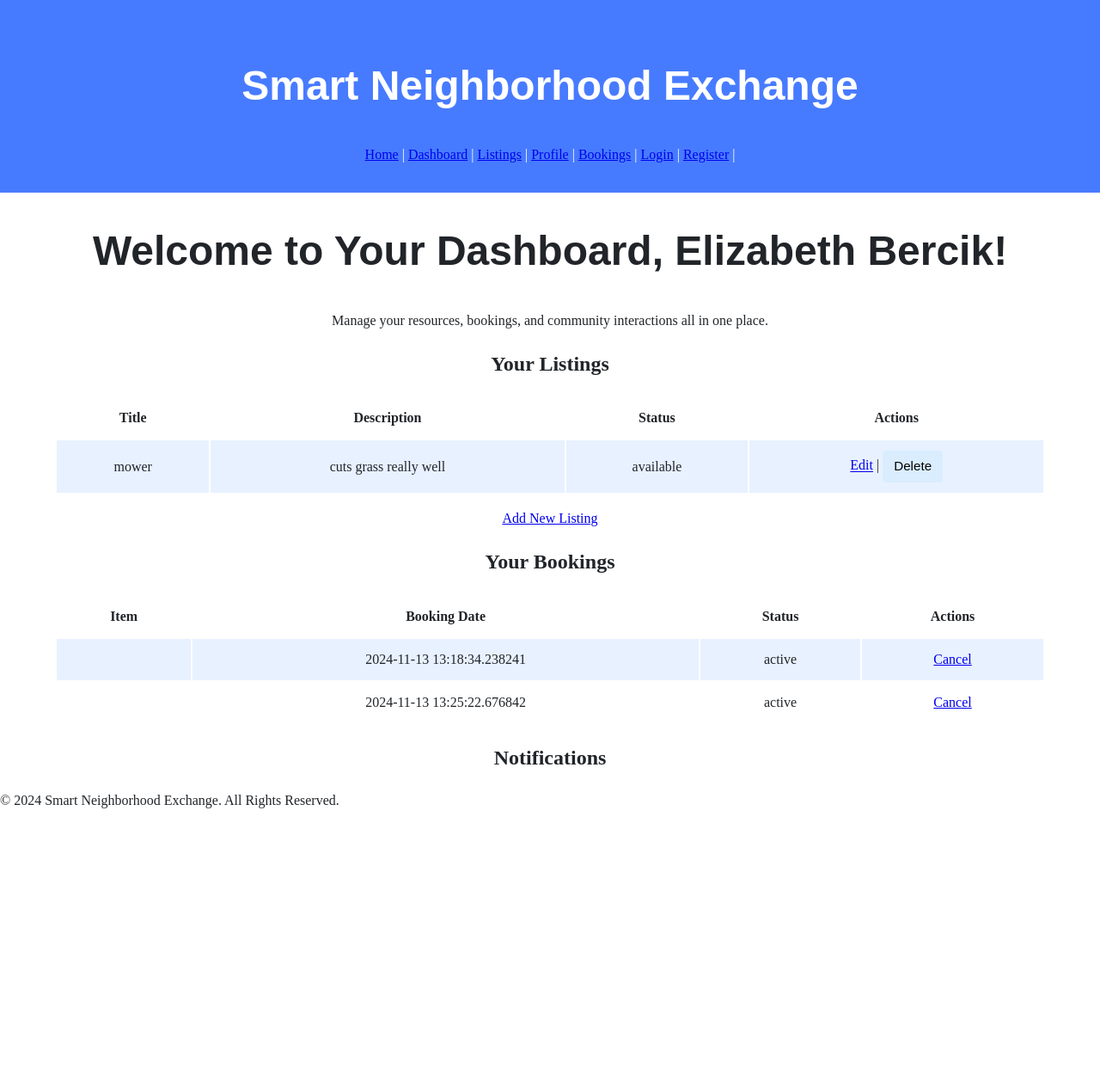
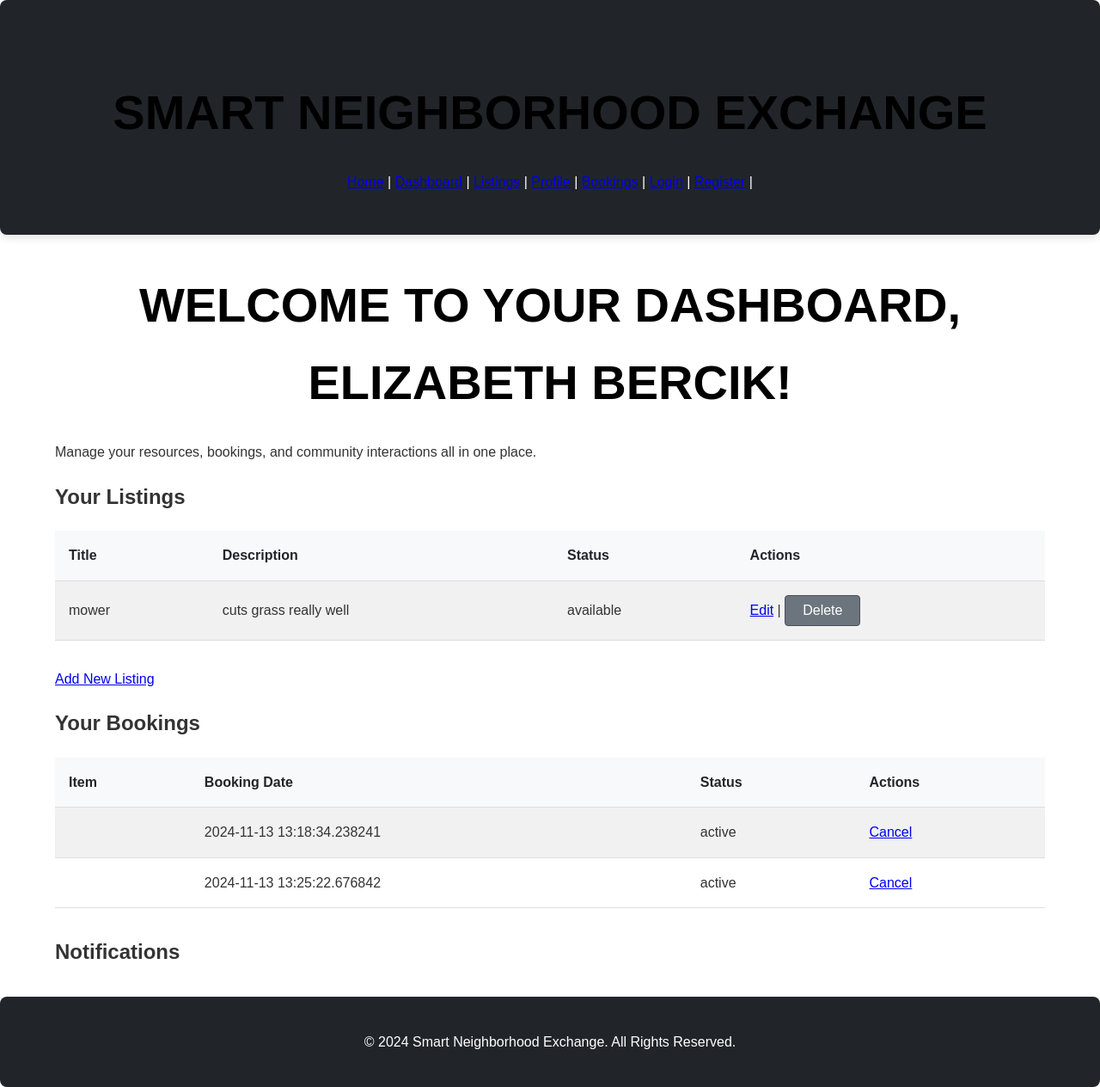
Before and after one commit to billym711/SPD_Final_Project, a Flask app: page /dashboard in a window 1280 px wide. Shown: the whole page at 86% size. Before the commit the page ends 940 px from the top, so only its background shows below. Run offline with Flask 3, Linux system fonts and the light colour scheme; data comes from the database, SQL or seed files in the repository; both versions use the stored data as it was after the commit; data that the repository does not hold is empty.

Commit message:
style update

```diff
--- a/static/styles.css
+++ b/static/styles.css
@@ -1,82 +1,218 @@
+/* General Body Styles */
 body {
     background-color: #fff;
-    color: #212529;
+    color: #333;
     font-size: 1rem;
     font-weight: 400;
-    line-height: 1.5;
+    line-height: 1.6;
     margin: 0;
     text-align: left;
+    font-family: 'Arial', sans-serif;
 }
 
+/* Container for centralizing content */
 .container {
     margin-left: auto;
     margin-right: auto;
-    padding-left: 15px;
-    padding-right: 15px;
-    text-align: center;
+    padding: 0 20px;
     width: 90%;
 }
 
+/* Header Styles */
 .header {
-    background-color: #477bff;
+    background-color: #212529;  /* Dark grey/black */
     color: #fff;
     margin-bottom: 2rem;
-    padding: 2rem 1rem;
+    padding: 3rem 1.5rem;
+    text-align: center;
+    border-radius: 8px;
+    box-shadow: 0 4px 10px rgba(0, 0, 0, 0.1);
+}
+
+/* Heading Styles - Title on the page */
+h1 {
+    font-family: 'Montserrat', sans-serif;
+    font-size: 3.5rem;
+    font-weight: 700;
+    color:black;  /* White text */
+    margin-bottom: 1.5rem;
+    text-transform: uppercase;
     text-align: center;
 }
 
+/* Navigation Bar Styles */
+.navbar {
+    display: flex;
+    justify-content: center;
+    gap: 20px;
+    background-color: #6c757d;  /* Medium grey */
+    padding: 10px;
+    border-radius: 8px;
+    margin-bottom: 2rem;
+}
+
+.navbar a {
+    background-color: #6c757d;  /* Grey background */
+    color: #fff;
+    padding: 0.5rem 1.25rem;
+    border-radius: 5px;
+    font-size: 1rem;
+    font-weight: 500;
+    text-decoration: none;
+    transition: background-color 0.3s ease, transform 0.2s ease;
+}
+
+.navbar a:hover {
+    background-color: #495057;  /* Darker grey on hover */
+    transform: scale(1.05);
+}
+
+.navbar a:active {
+    background-color: #343a40;  /* Even darker grey on active */
+}
+
+/* Section Styling */
 .section {
-    padding-bottom: 1rem;
-    padding-left: 2rem;
-    padding-right: 2rem;
-    padding-top: 0.5rem;
+    padding: 1rem 2rem;
 }
 
 .section:hover {
-    background-color: #f5f5f5;
-    transition: color 2s ease-in-out, background-color 0.15s ease-in-out;
+    background-color: #f8f9fa;  /* Light grey background on hover */
+    transition: background-color 0.3s ease;
 }
 
-h1 {
-    font-family: 'Montserrat', sans-serif;
-    font-size: 48px;
+/* Button and Submit Input Styles */
+button, input[type="submit"] {
+    background-color: #6c757d;  /* Medium grey */
+    border: 1px solid #495057;  /* Darker grey */
+    border-radius: 0.25rem;
+    font-size: 1rem;
+    font-weight: 500;
+    padding: 0.5rem 1.25rem;
+    color: #fff;
+    cursor: pointer;
+    transition: background-color 0.3s ease, border-color 0.3s ease, box-shadow 0.3s ease;
 }
 
-button, input[type="submit"] {
-    background-color: #d9edff;
-    border: 1px solid transparent;
-    border-radius: 0.25rem;
-    font-size: 0.95rem;
-    font-weight: 400;
-    line-height: 1.5;
-    padding: 0.375rem 0.75rem;
-    text-align: center;
-    transition: color 0.15s ease-in-out, background-color 0.15s ease-in-out, border-color 0.15s ease-in-out, box-shadow 0.15s ease-in-out;
-    vertical-align: middle;
+button:hover, input[type="submit"]:hover {
+    background-color: #495057;  /* Darker grey on hover */
+    border-color: #343a40;  /* Almost black */
+    box-shadow: 0 2px 8px rgba(0, 0, 0, 0.1);
 }
 
+/* Input Field Styling */
 input[type="text"], input[type="number"] {
     line-height: 1.8;
-    width: 25%;
+    width: 100%;
+    max-width: 350px;
+    padding: 0.75rem;
+    border: 1px solid #ccc;  /* Light grey border */
+    border-radius: 0.25rem;
+    margin-top: 0.5rem;
+    background-color: #f8f9fa;  /* Light grey background */
+    transition: background-color 0.2s ease, border-color 0.2s ease;
 }
 
 input[type="text"]:hover, input[type="number"]:hover {
-    background-color: #f5f5f5;
-    transition: color 2s ease-in-out, background-color 0.15s ease-in-out;
+    background-color: #e9ecef;  /* Slightly darker grey */
+    border-color: #6c757d;  /* Medium grey border */
 }
 
+/* Table Styling */
 table {
     background-color: transparent;
-    margin-bottom: 1rem;
+    margin-bottom: 2rem;
     width: 100%;
+    border-collapse: collapse;
 }
 
 table th,
 table td {
-    padding: 0.75rem;
+    padding: 1rem;
     vertical-align: middle;
+    border-bottom: 1px solid #ddd;  /* Light grey border */
+    text-align: left;
+}
+
+table th {
+    background-color: #f8f9fa;  /* Light grey for header */
+    font-weight: 600;
+    color: #212529;
 }
 
 tbody tr:nth-of-type(odd) {
-    background-color: rgb(179, 208, 255, 0.3)
+    background-color: #f1f1f1;  /* Very light grey for odd rows */
 }
+
+tbody tr:nth-of-type(even) {
+    background-color: #fff;  /* White for even rows */
+}
+
+tbody tr:hover {
+    background-color: #e9ecef;  /* Slightly darker grey */
+    cursor: pointer;
+    transition: background-color 0.3s ease;
+}
+
+/* Footer Styling (if applicable) */
+footer {
+    background-color: #212529;  /* Dark grey/black */
+    color: #fff;
+    padding: 1.5rem 0;
+    text-align: center;
+    margin-top: 2rem;
+    border-radius: 8px;
+}
+
+footer a {
+    color: #6c757d;  /* Grey color for links */
+    text-decoration: none;
+    font-weight: 500;
+    transition: color 0.3s ease;
+}
+
+footer a:hover {
+    color: #fff;  /* White color for links on hover */
+}
+
+/* Responsive Styling */
+@media (max-width: 768px) {
+    .container {
+        width: 100%;
+        padding: 0 10px;
+    }
+
+    h1 {
+        font-size: 2.5rem;  /* Smaller header size on mobile */
+    }
+
+    .section {
+        padding: 1rem;
+    }
+
+    input[type="text"], input[type="number"] {
+        width: 100%;
+        max-width: 100%;
+    }
+
+    table {
+        font-size: 0.9rem;
+    }
+
+    button, input[type="submit"] {
+        width: 100%;
+        padding: 0.75rem;
+        font-size: 1.1rem;
+    }
+
+    .navbar {
+        flex-direction: column;
+    }
+
+    .navbar a {
+        padding: 0.75rem 1.5rem;
+        width: 100%;
+        text-align: center;
+        margin-bottom: 0.5rem;
+    }
+}
--- a/templates/index.html
+++ b/templates/index.html
@@ -1,7 +1,7 @@
 {% extends "layout.html" %}
 
 {% block head %}
-    <title>Smart Neighborhood Exchange - Home</title>
+    <title> Smart Neighborhood Exchange - Home</title>
 {% endblock %}
 
 {% block body %}
```
Also changed, not shown: birthdays.db.
